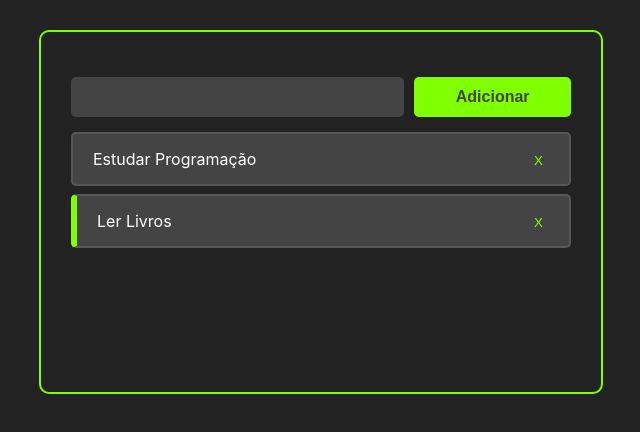
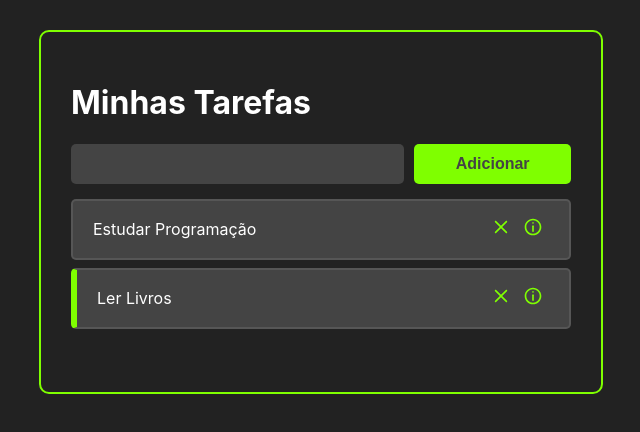
Before and after one commit to caducoder/To-Do-list-com-React.js, a React (Create React App) app: page / in a window 1280 px wide. Shown: the top 432 px of the page, without its empty margins (319-959 px from the left). Built offline with nearby package versions, Linux system fonts and the light colour scheme.

Commit message:
Adiciona cabeçalho e ícones

```diff
--- a/package.json
+++ b/package.json
@@ -8,6 +8,7 @@
     "@testing-library/user-event": "^12.1.10",
     "react": "^17.0.2",
     "react-dom": "^17.0.2",
+    "react-icons": "^4.2.0",
     "react-scripts": "4.0.3",
     "uuid": "^8.3.2",
     "web-vitals": "^1.0.1"
--- a/src/App.js
+++ b/src/App.js
@@ -1,7 +1,8 @@
 //Primeira coisa a fazer em todos os componentes React
 import React, { useState } from 'react';
+import {v4 as uuidv4} from 'uuid';
 
-import {v4 as uuidv4} from 'uuid';
+import Header from './components/Header';
 import Tasks from './components/Tasks';
 import AddTask from './components/AddTask';
 import './App.css';
@@ -59,6 +60,7 @@ const App = () => {
   return (
     <>
       <div className="container">
+        <Header />
         <AddTask handleTaskAddition = {handleTaskAddition}/>
         <Tasks tasks={tasks} handleTaskClick={handleTaskClick} handleTaskDelete={handleTaskDelete} />
       </div>
--- /dev/null
+++ b/src/components/Header.js
@@ -0,0 +1,7 @@
+import React from 'react';
+
+const Header = () => {
+   return <h1>Minhas Tarefas</h1>;
+}
+
+export default Header;
--- a/src/components/Task.css
+++ b/src/components/Task.css
@@ -14,9 +14,14 @@
    cursor: pointer;
 }
 
-.task-delete{
+.task-delete, .see-task-details{
    background-color: #444;
    color: chartreuse;
    cursor: pointer;
    border: none;
+   font-size: 20px;
 }
+
+.task-delete:hover, .see-task-details:hover{
+   color: hsl(90, 100%, 35%);
+}
--- a/src/components/Task.js
+++ b/src/components/Task.js
@@ -1,5 +1,7 @@
 import React from 'react';
-import './Task.css'
+import {CgClose, CgInfo} from 'react-icons/cg'
+
+import './Task.css';
 
 const Task = ({task, handleTaskClick, handleTaskDelete}) => {
    return (
@@ -16,7 +18,10 @@ const Task = ({task, handleTaskClick, handleTaskDelete}) => {
 
          <div className="buttons-container">
             <button className="task-delete" onClick={() => handleTaskDelete(task.id)}>
-               X
+               <CgClose />
+            </button>
+            <button className="see-task-details">
+               <CgInfo />
             </button>
          </div>
       </div>
```
Also changed, not shown: 1 other file (tests, documents, lock files or other folders).
